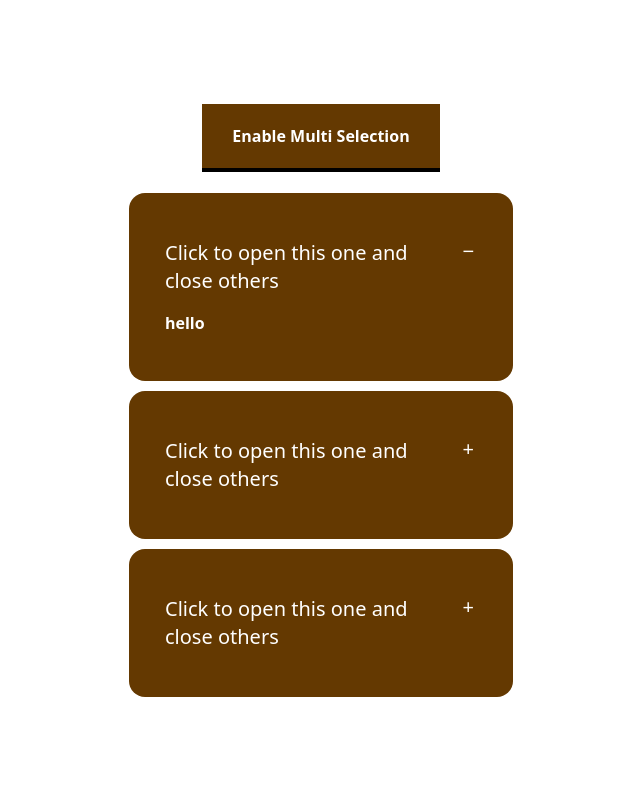
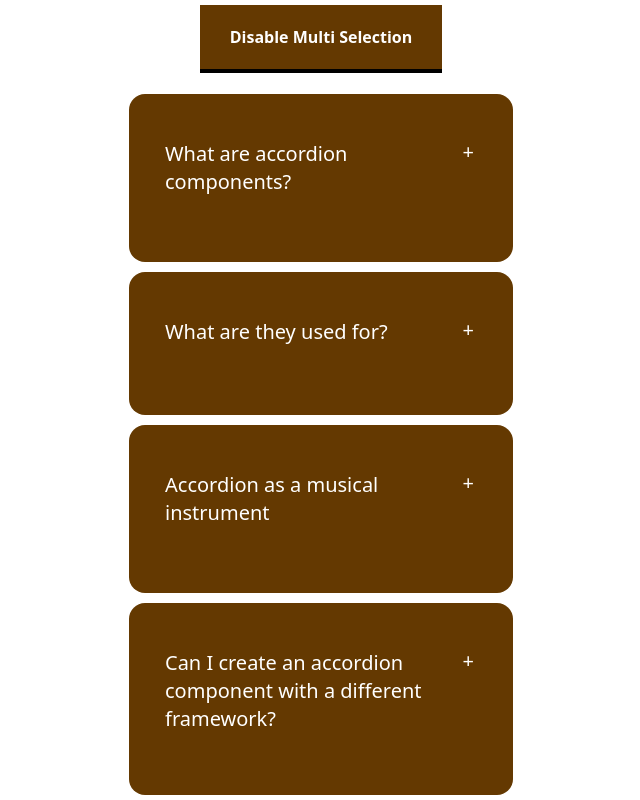
Before and after one commit to bhaveshchadha/Accordion-App, a React (Vite) app: page / in a window 1280 px wide. Shown: the whole page, without its empty margins (319-959 px from the left). Built offline with nearby package versions, Linux system fonts and the light colour scheme.

Commit message:
Multi selection added

```diff
--- a/src/components/AccordionItem.jsx
+++ b/src/components/AccordionItem.jsx
@@ -1,7 +1,13 @@
 import React from "react";
 
-function AccordionItem() {
-  return <div>AccordionItem</div>;
+function AccordionItem({ d, enableMultiSelection }) {
+  return (
+    <div className="box collapse collapse-plus bg-base-200">
+      <input type="radio" name={enableMultiSelection ? "my-accordion-3" : ""} />
+      <div className="collapse-title text-xl font-medium">{d.question}</div>
+      <div className="collapse-content answer">{d.answer}</div>
+    </div>
+  );
 }
 
 export default AccordionItem;
--- a/src/components/Accordions.jsx
+++ b/src/components/Accordions.jsx
@@ -3,36 +3,38 @@ import data from "../data/data";
 import AccordionItem from "./AccordionItem";
 
 function Accordions() {
+  const [enableMultiSelection, setEnableMultiSelection] = useState(false);
+  const handleClick = () => {
+    if (enableMultiSelection) {
+      setEnableMultiSelection(false);
+    } else {
+      setEnableMultiSelection(true);
+    }
+  };
   return (
+    // data.map((d)=>{
+    //   <AccordionItem/>
+    // })
     <div className="container">
-      <div className="box title">Enable Multi Selection</div>
-      <div className="box collapse collapse-plus bg-base-200">
-        <input type="radio" name="my-accordion-3" defaultChecked />
-        <div className="collapse-title text-xl font-medium">
-          Click to open this one and close others
-        </div>
-        <div className="collapse-content">
-          <p>hello</p>
-        </div>
+      <div className="box title" onClick={handleClick}>
+        {enableMultiSelection
+          ? "Enable Multi Selection"
+          : " Disable Multi Selection"}
       </div>
-      <div className="box collapse collapse-plus bg-base-200">
-        <input type="radio" name="my-accordion-3" />
-        <div className="collapse-title text-xl font-medium">
-          Click to open this one and close others
-        </div>
-        <div className="collapse-content">
-          <p>hello</p>
-        </div>
-      </div>
-      <div className="box collapse collapse-plus bg-base-200">
-        <input type="radio" name="my-accordion-3" />
-        <div className="collapse-title text-xl font-medium">
-          Click to open this one and close others
-        </div>
-        <div className="collapse-content">
-          <p>hello</p>
-        </div>
-      </div>
+
+      {data.map((d) => {
+        {
+          console.log("first");
+        }
+        return (
+          <AccordionItem
+            d={d}
+            key={d.id}
+            enableMultiSelection={enableMultiSelection}
+          />
+        );
+        // <AccordionItem />;
+      })}
     </div>
     // <div className="container">
     //   <div className="box title"
--- a/src/index.css
+++ b/src/index.css
@@ -35,6 +35,7 @@
   color: rgb(245, 245, 201);
   font-weight: normal;
   margin-top: 15px;
+  padding: 10px;
 }
 
 .answer svg {
```
